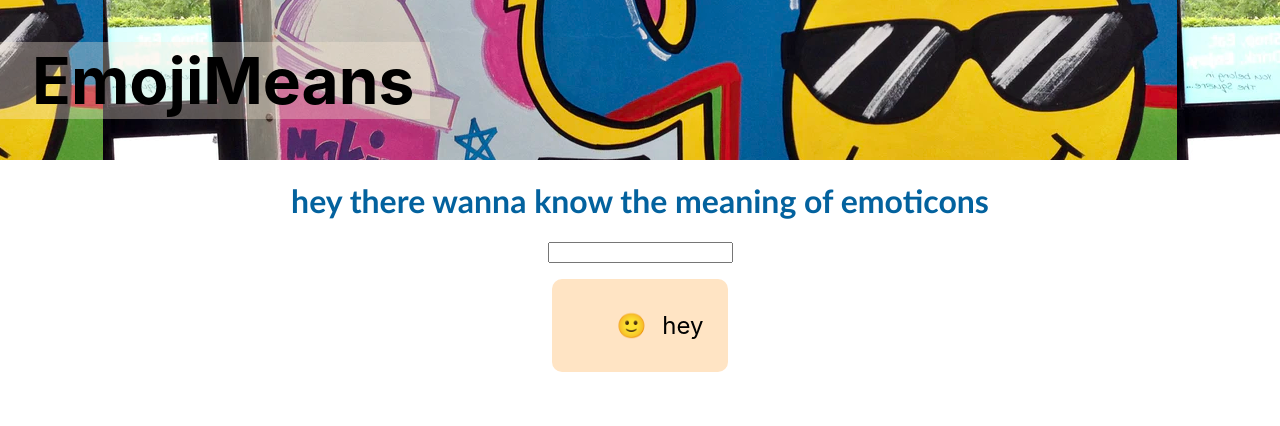
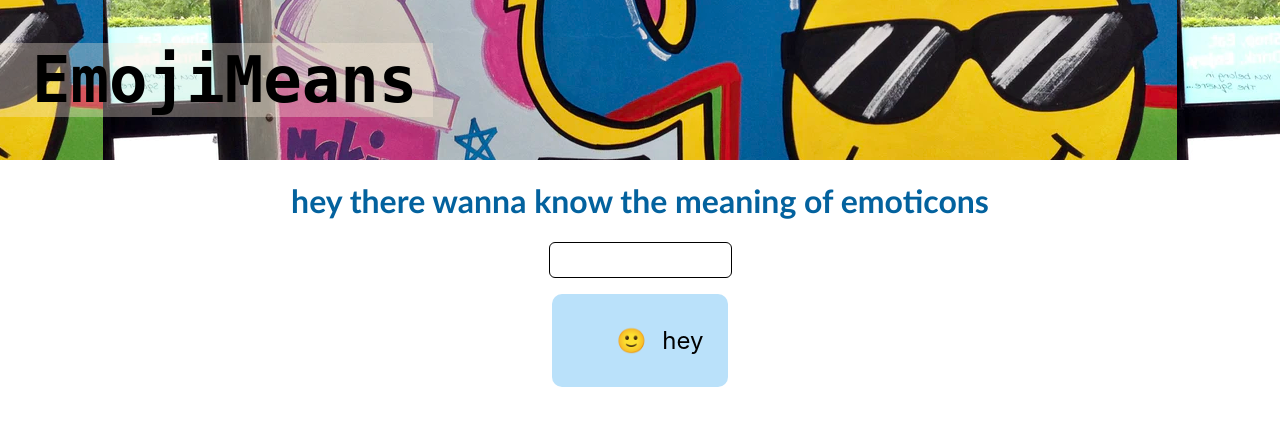
Before and after one commit to surbhi84/EmojiMeans_mark8, a React (Create React App) app: page / in a window 1280 px wide. Shown: the top 426 px of the page. Built offline with nearby package versions, Linux system fonts and the light colour scheme.

Commit message:
style: fonts and sizing

```diff
--- a/src/App.css
+++ b/src/App.css
@@ -12,6 +12,7 @@ header {
   background-image: url("/src/image.jpg");
   background-position: center;
   height: 20vh;
+  font-family: "monospace", sans-serif;
   font-size: 2rem;
 }
 
@@ -27,7 +28,7 @@ header {
 }
 
 .emojiTab {
-  background-color: bisque;
+  background-color: #bae1fa;
   border-radius: 10px;
   padding: 1rem;
   margin: 1rem;
@@ -37,3 +38,14 @@ header {
   margin: 0.5rem;
   font-size: 1.5rem;
 }
+
+.input {
+  border: 1.5px solid black;
+  border-radius: 6px;
+  height: 2rem;
+}
+
+.meaning {
+  font-size: larger;
+  font-family: "Gill Sans", "Gill Sans MT", Calibri, "Trebuchet MS", sans-serif;
+}
--- a/src/App.js
+++ b/src/App.js
@@ -50,6 +50,7 @@ function App() {
           <ul>
             {emojis.map((item) => (
               <span
+                key={item}
                 className="emoji-bit"
                 onClick={() => {
                   emojiClickHandler(item);
```
